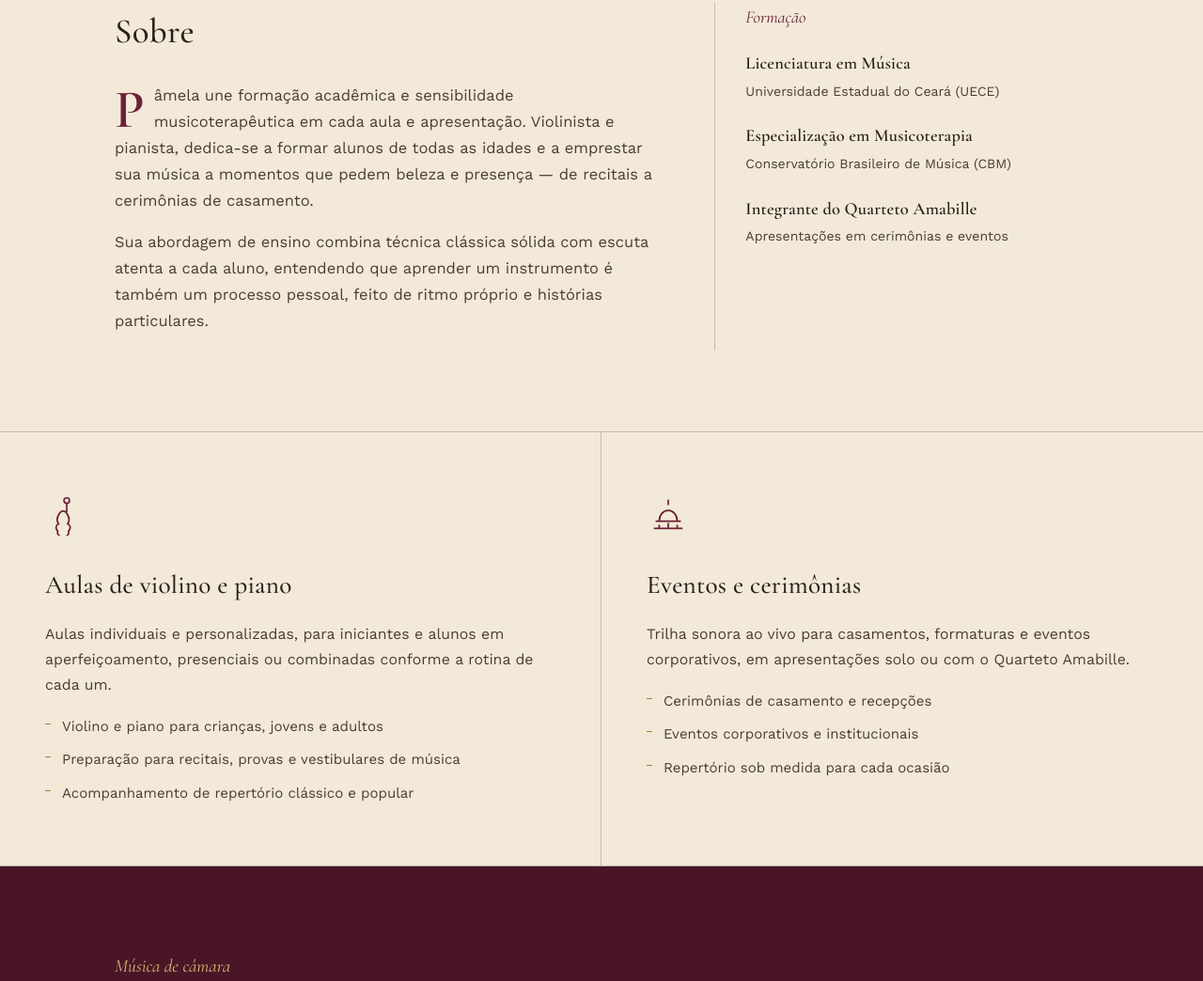
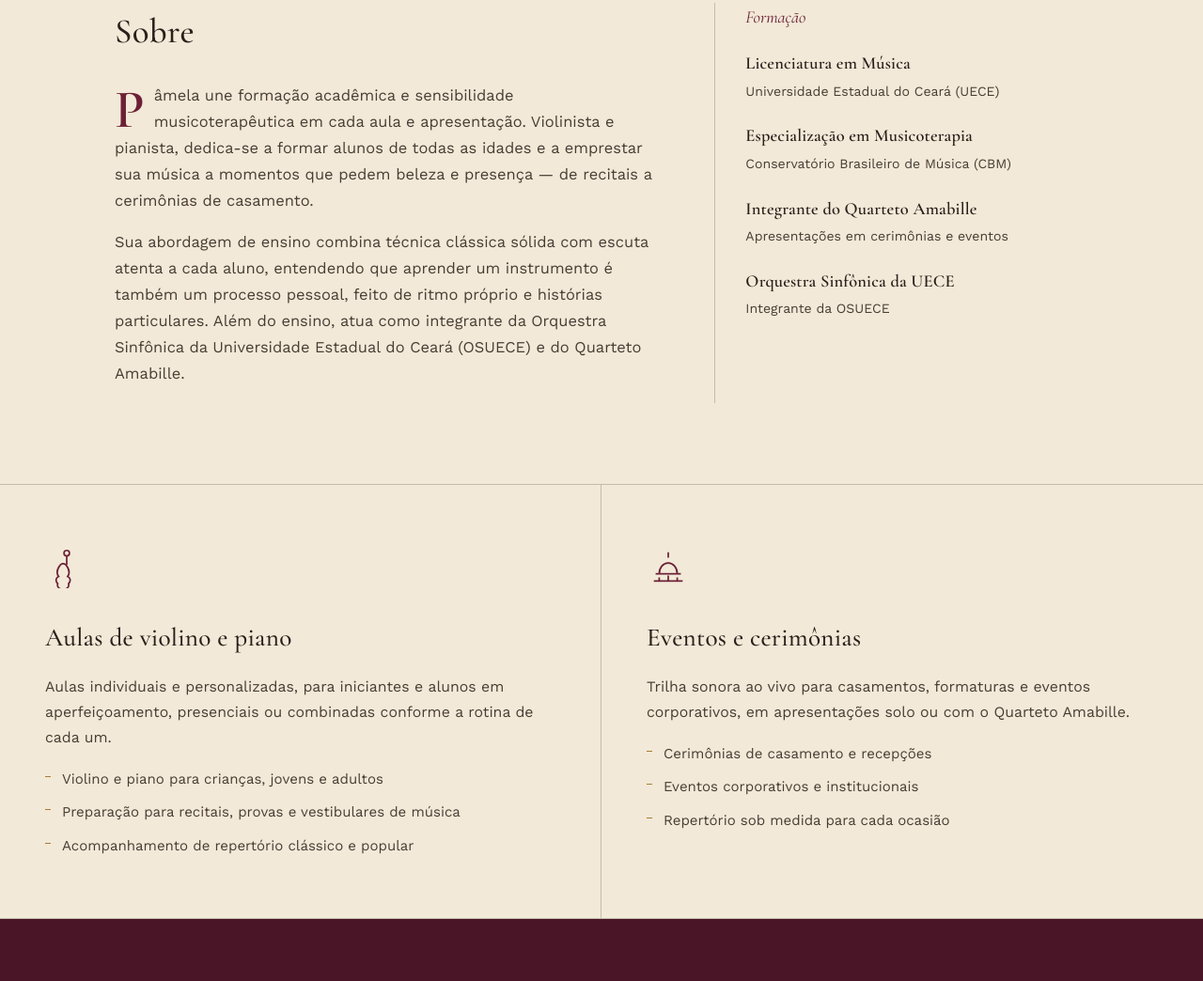
Before and after one commit to diego-lucas/pamela, a plain HTML site: page index.html in a window 1280 px wide. Shown: the part 781-1825 px from the top of the page at 94% size. Drawn offline with nearby package versions, Linux system fonts and the light colour scheme.

Commit message:
adicionando osuece

```diff
--- a/index.html
+++ b/index.html
@@ -543,7 +543,7 @@
       <div>
         <h2>Sobre</h2>
         <p class="dropcap">Pâmela une formação acadêmica e sensibilidade musicoterapêutica em cada aula e apresentação. Violinista e pianista, dedica-se a formar alunos de todas as idades e a emprestar sua música a momentos que pedem beleza e presença — de recitais a cerimônias de casamento.</p>
-        <p style="margin-top:16px;">Sua abordagem de ensino combina técnica clássica sólida com escuta atenta a cada aluno, entendendo que aprender um instrumento é também um processo pessoal, feito de ritmo próprio e histórias particulares.</p>
+        <p style="margin-top:16px;">Sua abordagem de ensino combina técnica clássica sólida com escuta atenta a cada aluno, entendendo que aprender um instrumento é também um processo pessoal, feito de ritmo próprio e histórias particulares. Além do ensino, atua como integrante da Orquestra Sinfônica da Universidade Estadual do Ceará (OSUECE) e do Quarteto Amabille.</p>
       </div>
       <div class="creds">
         <div class="creds-title">Formação</div>
@@ -558,6 +558,10 @@
         <div class="cred-item">
           <h3>Integrante do Quarteto Amabille</h3>
           <span>Apresentações em cerimônias e eventos</span>
+        </div>
+        <div class="cred-item">
+          <h3>Orquestra Sinfônica da UECE</h3>
+          <span>Integrante da OSUECE</span>
         </div>
       </div>
     </div>
```
